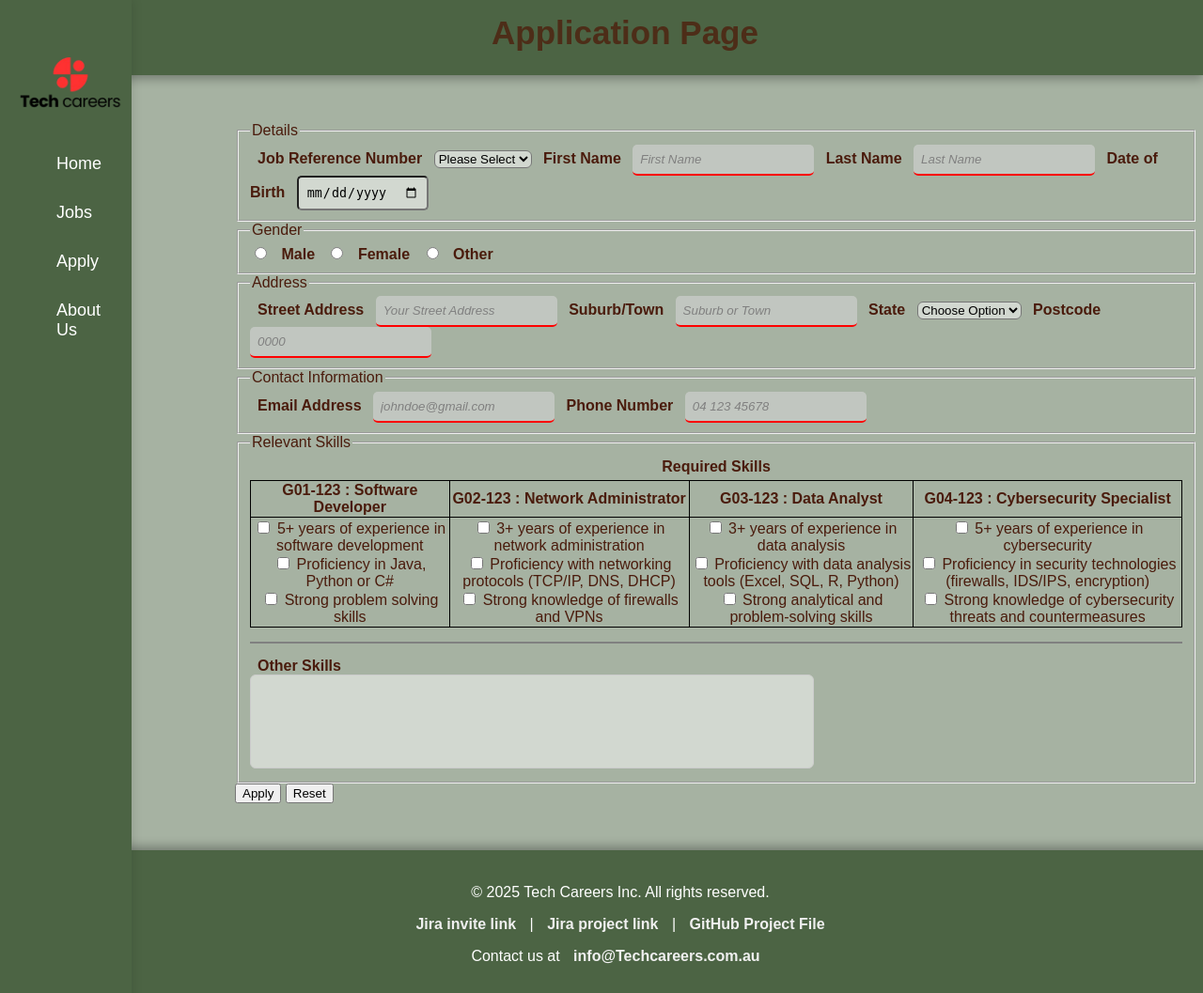
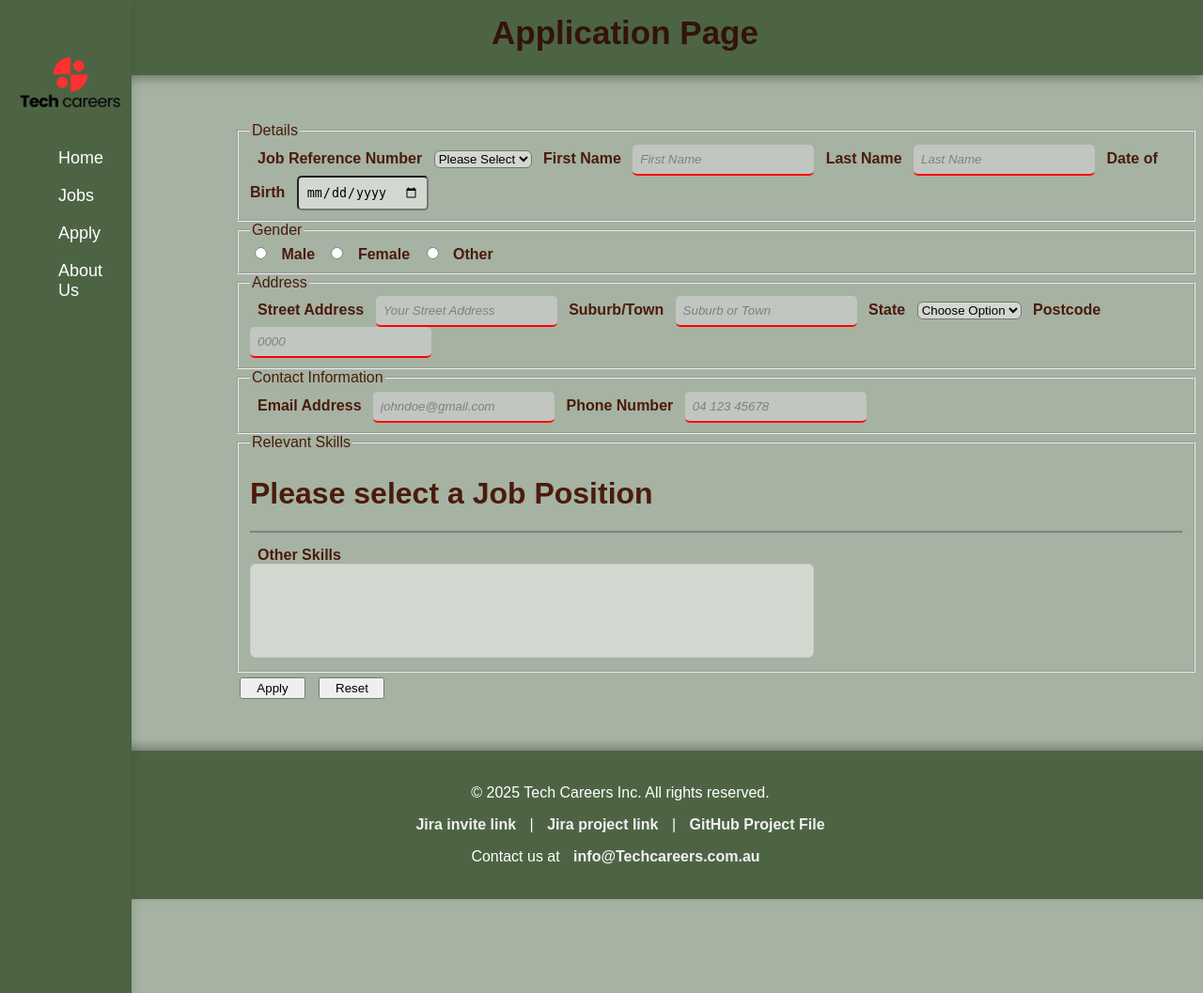
Before and after one commit to JordanThomasButler/LVSJ-GroupProj, a PHP site: page /project1/apply.php in a window 1280 px wide. Shown: the whole page at 94% size. Run offline with PHP 8.4, Linux system fonts and the light colour scheme.

Commit message:
updates to skill area for application page

```diff
--- a/project1/apply.php
+++ b/project1/apply.php
@@ -69,72 +69,90 @@
 
             <fieldset class="form-skills">
                 <legend>Relevant Skills</legend>
+                <div class="required-skills-list">
+                    <?php
+                    require_once 'settings.php';
+                    $conn = mysqli_connect($host, $user, $pwd, $sql_db);
+                    if (!$conn) {
+                        die("Connection failed: " . mysqli_connect_error());
+                    }
 
-                <table class="skills-table">
-                    <caption class="bold-label">Required Skills</caption>
+                    $selected_reference = isset($_GET['job-reference-number']) ? $_GET['job-reference-number'] : '';
+                    ?>
 
-                    <thead>
-                        <tr>
-                            <th class="skills-table-header">G01-123 : Software Developer</th>
-                            <th class="skills-table-header">G02-123 : Network Administrator</th>
-                            <th class="skills-table-header">G03-123 : Data Analyst</th>
-                            <th class="skills-table-header">G04-123 : Cybersecurity Specialist</th>
-                        </tr>
-                    </thead>
 
-                    <tbody>
-                        <tr>
-                            <td class="skills-table-data">
-                                <div class="checklist G01-123">
+                    <?php if ($selected_reference === "Software Developer"): ?>
+                        <div class="required-skills-checklist">
+                            <ul>
+                                <li>
                                     <input type="checkbox" id="g01-exp" name="g01-exp" value="5+ years of experience in software development">
-                                    <label for="g01-exp">5+ years of experience in software development</label><br>
-
+                                    <label for="g01-exp">5+ years of experience in software development</label>
+                                </li>
+                                <li>
                                     <input type="checkbox" id="g01-languages" name="g01-languages" value="Proficiency in Java, Python or C#">
-                                    <label for="g01-languages">Proficiency in Java, Python or C#</label><br>
-
+                                    <label for="g01-languages">Proficiency in Java, Python or C#</label>
+                                </li>
+                                <li>
                                     <input type="checkbox" id="g01-problem-solving" name="g01-problem-solving" value="Strong problem solving skills">
                                     <label for="g01-problem-solving">Strong problem solving skills</label>
-                                </div>
-                            </td>
-                            <td class="skills-table-data">
-                                <div class="checklist G02-123">
+                                </li>
+                            </ul>
+                        </div>
+                    <?php elseif ($selected_reference === "Network Administrator"): ?>
+                        <div class="required-skills-checklist">
+                            <ul>
+                                <li>
                                     <input type="checkbox" id="g02-exp" name="g02-exp" value="3+ years of experience in network administration">
-                                    <label for="g02-exp">3+ years of experience in network administration</label><br>
-
+                                    <label for="g02-exp">3+ years of experience in network administration</label>
+                                </li>
+                                <li>
                                     <input type="checkbox" id="g02-protocols" name="g02-protocols" value="Proficiency with networking protocols (TCP/IP, DNS, DHCP)">
-                                    <label for="g02-protocols">Proficiency with networking protocols (TCP/IP, DNS, DHCP)</label><br>
-
+                                    <label for="g02-protocols">Proficiency with networking protocols (TCP/IP, DNS, DHCP)</label>
+                                </li>
+                                <li>
                                     <input type="checkbox" id="g02-firewalls" name="g02-firewalls" value="Strong knowledge of firewalls and VPNs">
                                     <label for="g02-firewalls">Strong knowledge of firewalls and VPNs</label>
-                                </div>
-                            </td>
-                            <td class="skills-table-data">
-                                <div class="checklist G03-123">
+                                </li>
+                            </ul>
+                        </div>
+                    <?php elseif ($selected_reference === "Data Analyst"): ?>
+                        <div class="required-skills-checklist">
+                            <ul>
+                                <li>
                                     <input type="checkbox" id="g03-exp" name="g03-exp" value="3+ years of experience in data analysis">
-                                    <label for="g03-exp">3+ years of experience in data analysis</label><br>
-
+                                    <label for="g03-exp">3+ years of experience in data analysis</label>
+                                </li>
+                                <li>
                                     <input type="checkbox" id="g03-tools" name="g03-tools" value="Proficiency with data analysis tools (Excel, SQL, R, Python)">
-                                    <label for="g03-tools">Proficiency with data analysis tools (Excel, SQL, R, Python)</label><br>
-
+                                    <label for="g03-tools">Proficiency with data analysis tools (Excel, SQL, R, Python)</label>
+                                </li>
+                                <li>
                                     <input type="checkbox" id="g03-analytical" name="g03-analytical" value="Strong analytical and problem-solving skills">
                                     <label for="g03-analytical">Strong analytical and problem-solving skills</label>
-                                </div>
-                            </td>
-                            <td class="skills-table-data">
-                                <div class="checklist G04-123">
+                                </li>
+                            </ul>
+                        </div>
+                    <?php elseif ($selected_reference === "Cybersecurity Specialist"): ?>
+                        <div class="required-skills-checklist">
+                            <ul>
+                                <li>
                                     <input type="checkbox" id="g04-exp" name="g04-exp" value="5+ years of experience in cybersecurity">
-                                    <label for="g04-exp">5+ years of experience in cybersecurity</label><br>
-
+                                    <label for="g04-exp">5+ years of experience in cybersecurity</label>
+                                </li>
+                                <li>
                                     <input type="checkbox" id="g04-security" name="g04-security" value="Proficiency in security technologies (firewalls, IDS/IPS, encryption)">
-                                    <label for="g04-security">Proficiency in security technologies (firewalls, IDS/IPS, encryption)</label><br>
-
+                                    <label for="g04-security">Proficiency in security technologies (firewalls, IDS/IPS, encryption)</label>
+                                </li>
+                                <li>
                                     <input type="checkbox" id="g04-threats" name="g04-threats" value="Strong knowledge of cybersecurity threats and countermeasures">
                                     <label for="g04-threats">Strong knowledge of cybersecurity threats and countermeasures</label>
-                                </div>
-                            </td>
-                        </tr>
-                    </tbody>
-                </table>
+                                </li>
+                            </ul>
+                        </div>
+                    <?php else: ?>
+                        <h1>Please select a Job Position</h1>
+                    <?php endif; ?>
+                </div>
 
                 <div id="divider"></div>
 
@@ -143,8 +161,8 @@
                 <textarea class="other-skills" id="other-skills" name="other-skills" aria-labelledby="other-skills-lable"></textarea>
             </fieldset>
 
-            <input type="submit" value="Apply">
-            <input type="reset">
+            <input type="submit" value="Apply" class="application-page-button">
+            <input type="reset" class="application-page-button">
         </form>
     </div>
 </div>
--- a/project1/aside.inc
+++ b/project1/aside.inc
@@ -3,9 +3,9 @@
         <div class="application-page-logo">
             <img src="images/logo.png" class="logo-image" alt="Company Logo">
         </div>
-        <li><a href="index.php">Home</a></li>
-        <li><a href="jobs.php">Jobs</a></li>
-        <li><a href="apply.php">Apply</a></li>
-        <li><a href="about.php">About Us</a></li>
+        <li><a href="index.php" class="nav-link">Home</a></li>
+        <li><a href="jobs.php" class="nav-link">Jobs</a></li>
+        <li><a href="apply.php" class="nav-link">Apply</a></li>
+        <li><a href="about.php" class="nav-link">About Us</a></li>
     </ul>
 </aside>
--- a/styles/styles.css
+++ b/styles/styles.css
@@ -60,20 +60,11 @@ aside.job-links ul li {
     margin-bottom: 15px;
 }
 
-/*Alters things with the a tag (hyperlink), here it means the text you see on the side*/
 aside.job-links ul li a {
-    color: white;
+    padding: 2px;
     font-size: 18px;
     text-decoration: none;
     display: block;
-    padding: 8px 0;
-    transition: background-color 0.3s;
-}
-
-/*When you hover over the things mentioned above the background is changed and a border is created to show it is hovered over*/
-aside.job-links ul li a:hover {
-    background-color: #5A7855;
-    border-radius: 5px;
 }
 
 /* Header for the jobs  */
@@ -553,7 +544,7 @@ header.incl {
 
 header.incl h1 {
     margin: 0 auto;
-    color: #4D2D18;
+    color: #341309;
     text-align: center;
     padding-top: 15px;
     position: relative;
@@ -642,3 +633,38 @@ caption.bold-label {
 input[type='radio'] {
     accent-color: #5C4464;
 }
+
+.nav-link {
+    position: relative;
+    text-decoration: none;
+    color: inherit; /* Or your preferred text color */
+}
+
+.nav-link::after {
+    content: "";
+    position: absolute;
+    left: 0;
+    bottom: -2px; /* Adjust based on spacing preference */
+    width: 100%;
+    height: 2px;
+    background: linear-gradient(to right, #5C4464 0%, #5C4464 100%);
+    transform: scaleX(0);
+    transform-origin: left;
+    transition: transform 0.4s ease-out;
+}
+
+.nav-link:hover::after {
+    transform: scaleX(1);
+}
+
+.application-page-button {
+    transition-duration: 0.4s;
+    width: 70px;
+    padding: 2px 1px;
+    margin: 5px;
+}
+
+.application-page-button:hover {
+    background-color: #4C6444; /* Green */
+    color: white;
+}
```
Also changed, not shown: project1/README.txt.
